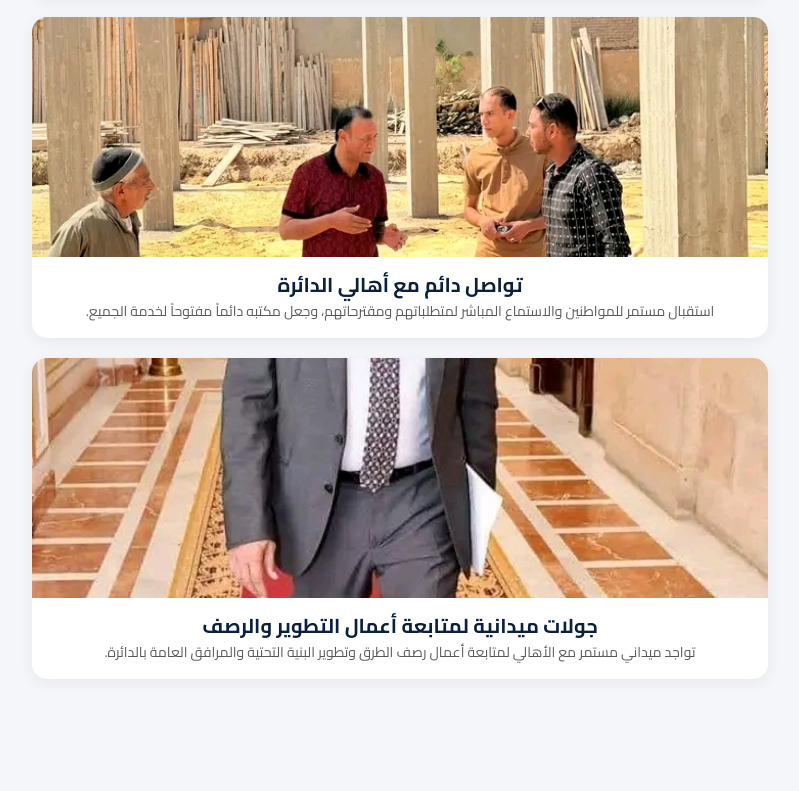
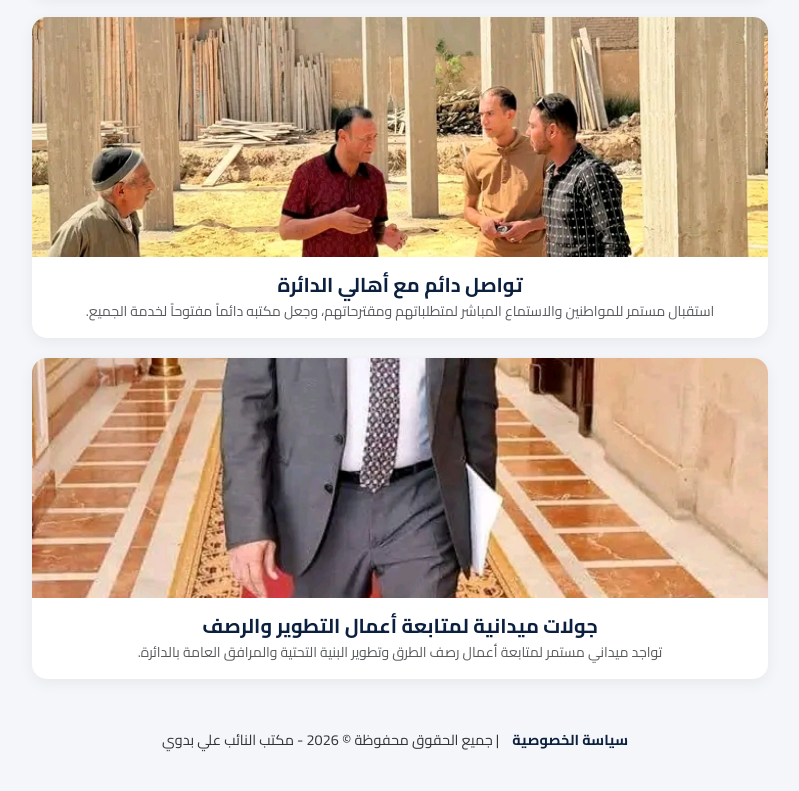
Before and after one commit to egy-webapps/ali-badawy-portal, a plain HTML site: page index.html in a window 1280 px wide. Shown: the part 3520-4311 px from the top of the page, without its empty margins (240-1039 px from the left). Before the commit the page ends 4267 px from the top, so only its background shows below. Drawn offline with nearby package versions, Linux system fonts and the light colour scheme.

Commit message:
Update index.html

```diff
--- a/index.html
+++ b/index.html
@@ -73,6 +73,18 @@
       width: 100%;
       height: 240px;
       object-fit: cover;
+  }
+  .footer-links {
+      text-align: center;
+      margin-top: 30px;
+      padding: 20px;
+      font-size: 0.9rem;
+  }
+  .footer-links a {
+      color: var(--primary-color);
+      text-decoration: none;
+      font-weight: 700;
+      margin: 0 10px;
   }
 </style>
 </head>
@@ -177,12 +189,12 @@
         <a href="tel:01016541333" class="phone-link fs-5"><i class="fa-solid fa-phone-volume me-1"></i> 01016541333</a>
       </div>
 
-      <!-- قسم النشاط والفعاليات (الصورة المطلوبة أصبحت في المقدمة) -->
+      <!-- قسم النشاط والفعاليات -->
       <div class="activity-section">
         <h4 class="fw-bold mb-3 text-center" style="color:var(--primary-color);"><i class="fa-solid fa-medal text-warning"></i> جولات وإنجازات معالي النائب علي بدوي</h4>
         <p class="text-muted text-center small mb-4">مسيرة عمل دؤوب، وتواصل مستمر مع أهالي الدائرة وتحرّك ميداني لا يتوقف لخدمة الصالح العام.</p>
 
-        <!-- الصورة 1 (المطلوبة في البداية): مجالس العطاء واللقاءات الجماهيرية -->
+        <!-- الصورة 1 -->
         <div class="activity-card">
           <img src="1793739600277.jpg" alt="مجالس العطاء واللقاءات الجماهيرية" class="activity-img" onerror="this.src='og-image.jpg'">
           <div class="p-3 text-center">
@@ -191,7 +203,7 @@
           </div>
         </div>
 
-        <!-- الصورة 2: طرح الوحدات الصحية والتأمين الصحي الشامل -->
+        <!-- الصورة 2 -->
         <div class="activity-card">
           <img src="1793739516393.jpg" alt="طرح الوحدات الصحية" class="activity-img" onerror="this.src='og-image.jpg'">
           <div class="p-3 text-center">
@@ -200,7 +212,7 @@
           </div>
         </div>
 
-        <!-- الصورة 3: جولة في الشارع مع الأهالي -->
+        <!-- الصورة 3 -->
         <div class="activity-card">
           <img src="1793739732289.jpg" alt="جولة ميدانية حرة" class="activity-img" onerror="this.src='og-image.jpg'">
           <div class="p-3 text-center">
@@ -209,7 +221,7 @@
           </div>
         </div>
 
-        <!-- الصورة 4: اللقاء الجماهيري الموسع الآخر -->
+        <!-- الصورة 4 -->
         <div class="activity-card">
           <img src="1793739743604.jpg" alt="لقاء جماهيري موسع" class="activity-img" onerror="this.src='og-image.jpg'">
           <div class="p-3 text-center">
@@ -218,7 +230,7 @@
           </div>
         </div>
 
-        <!-- الصورة 5: اللقاء الرسمي مع رئيس الوزراء -->
+        <!-- الصورة 5 -->
         <div class="activity-card">
           <img src="1793736949525.jpg" alt="لقاء رسمي" class="activity-img" onerror="this.src='og-image.jpg'">
           <div class="p-3 text-center">
@@ -227,7 +239,7 @@
           </div>
         </div>
 
-        <!-- الصورة 6: متابعة المشاريع الإنشائية -->
+        <!-- الصورة 6 -->
         <div class="activity-card">
           <img src="1793737035420.jpg" alt="متابعة ميدانية" class="activity-img" onerror="this.src='og-image.jpg'">
           <div class="p-3 text-center">
@@ -236,7 +248,7 @@
           </div>
         </div>
 
-        <!-- الصورة 7: التواصل الدائم -->
+        <!-- الصورة 7 -->
         <div class="activity-card">
           <img src="1793736996781.jpg" alt="تواصل دائم" class="activity-img" onerror="this.src='og-image.jpg'">
           <div class="p-3 text-center">
@@ -245,15 +257,21 @@
           </div>
         </div>
 
-        <!-- الصورة 8: جولات ورصف وتطوير -->
+        <!-- الصورة 8 -->
         <div class="activity-card">
           <img src="1793737100161.jpg" alt="أعمال التطوير" class="activity-img" onerror="this.src='og-image.jpg'">
           <div class="p-3 text-center">
             <h5 class="fw-bold mb-1" style="color:var(--primary-color);">جولات ميدانية لمتابعة أعمال التطوير والرصف</h5>
-            <p class="text-muted small mb-0">تواجد ميداني مستمر مع الأهالي لمتابعة أعمال رصف الطرق وتطوير البنية التحتية والمرافق العامة بالدائرة.</p>
+            <p class="text-muted small mb-0">تواجد ميداني مستمر لمتابعة أعمال رصف الطرق وتطوير البنية التحتية والمرافق العامة بالدائرة.</p>
           </div>
         </div>
 
+      </div>
+
+      <!-- روابط أسفل الموقع المطلوبة لجوجل -->
+      <div class="footer-links">
+        <a href="privacy.html">سياسة الخصوصية</a> |
+        <span>جميع الحقوق محفوظة © 2026 - مكتب النائب علي بدوي</span>
       </div>
 
     </div>
@@ -335,7 +353,7 @@
 
       $('generatedTicket').textContent = data;
       new bootstrap.Modal($('successModal')).show();
-      $('complaintForm').reset();
+      $('complaintForm'].reset();
     } catch (err) {
       console.error(err);
       const m = (err && err.message) || '';
```
